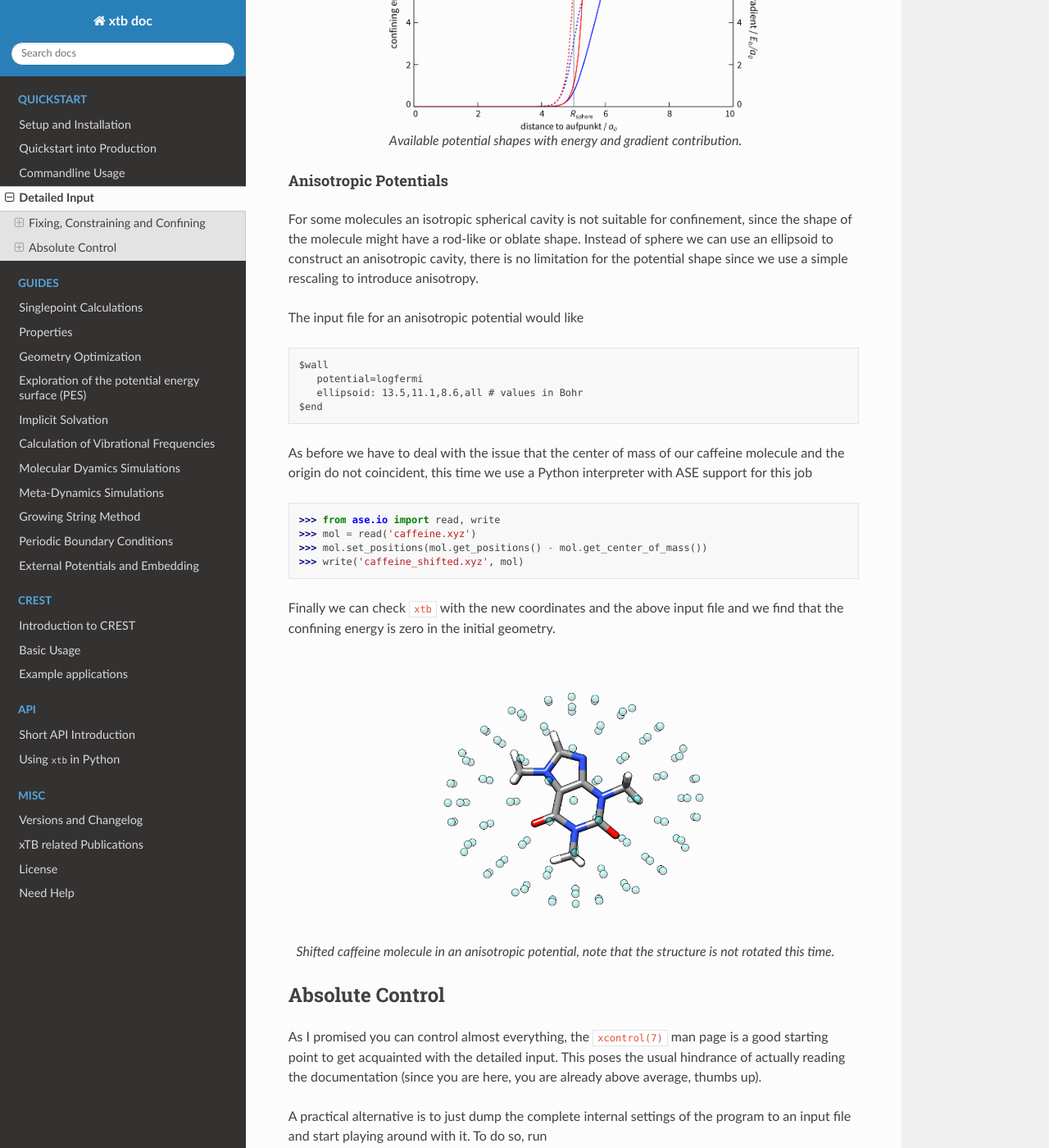
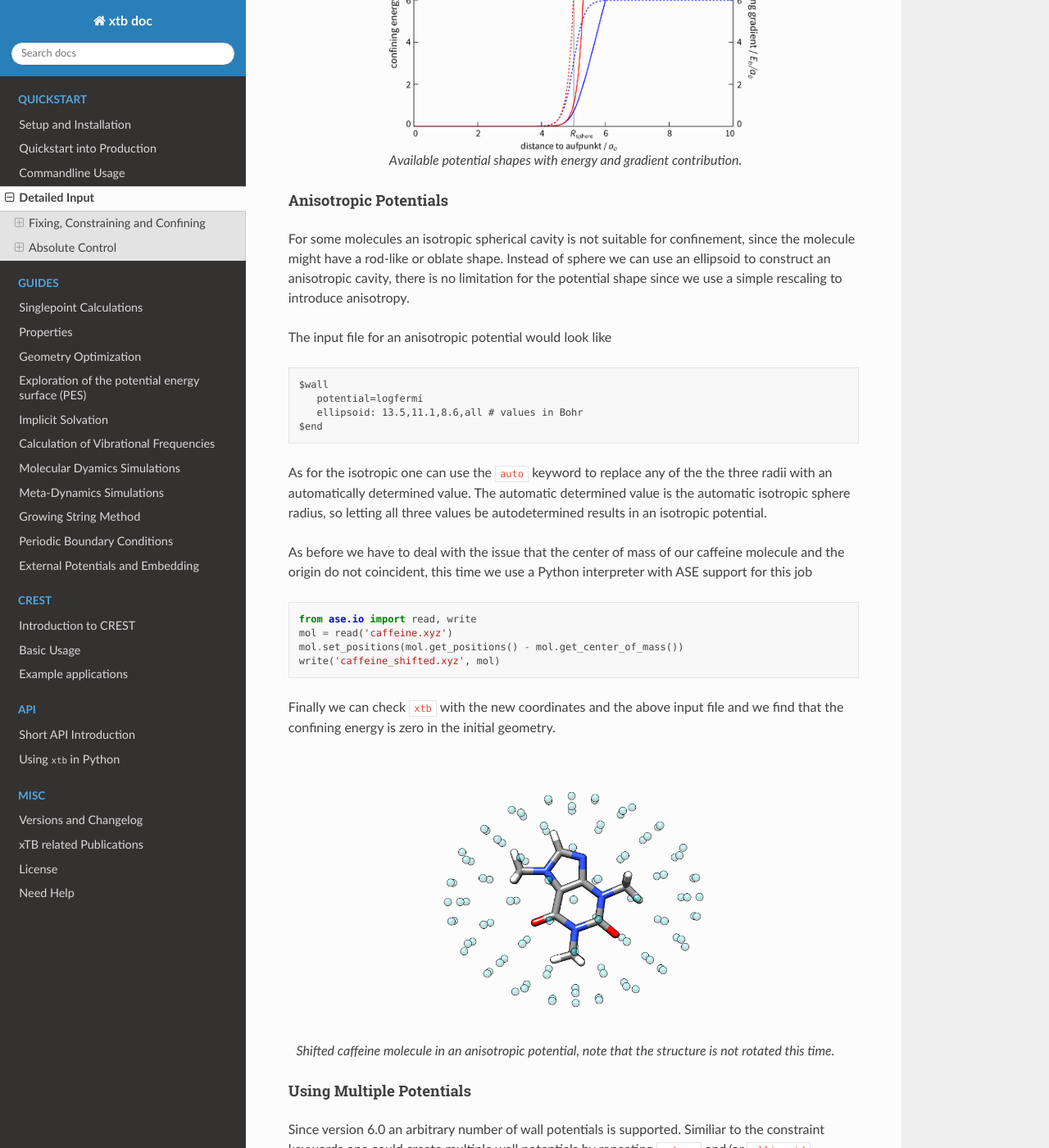
Before and after one commit to grimme-lab/xtb_docs, a Sphinx documentation site: the page built from source/xcontrol.rst, in a window 1280 px wide and 1400 px high, scrolled down 8523 px. Shown: the whole window at 82% size. Built offline with Sphinx 7.4.7 and the Read the Docs theme 2.0.0, drawn with Linux system fonts in a browser that asks for light colours; some of the changed text lies outside the part shown.

Commit message:
minor cleanup for confining
- fix some typos
- remove interpreter prompts from python code
- add information on multiple potentials

```diff
--- a/source/xcontrol.rst
+++ b/source/xcontrol.rst
@@ -436,12 +436,12 @@
 ~~~~~~~~~~~~~~~~~~~~~~
 
 For some molecules an isotropic spherical cavity is not suitable for confinement,
-since the shape of the molecule might have a rod-like or oblate shape.
+since the molecule might have a rod-like or oblate shape.
 Instead of sphere we can use an ellipsoid to construct an anisotropic cavity,
 there is no limitation for the potential shape since we use a simple rescaling
 to introduce anisotropy.
 
-The input file for an anisotropic potential would like
+The input file for an anisotropic potential would look like
 
 .. code-block:: text
 
@@ -450,16 +450,21 @@
       ellipsoid: 13.5,11.1,8.6,all # values in Bohr
    $end
 
+As for the isotropic one can use the ``auto`` keyword to replace any of the
+the three radii with an automatically determined value.
+The automatic determined value is the automatic isotropic sphere radius,
+so letting all three values be autodetermined results in an isotropic potential.
+
 As before we have to deal with the issue that the center of mass of our caffeine
 molecule and the origin do not coincident, this time we use a Python interpreter
 with ASE support for this job
 
 .. code-block:: python
 
-   >>> from ase.io import read, write
-   >>> mol = read('caffeine.xyz')
-   >>> mol.set_positions(mol.get_positions() - mol.get_center_of_mass())
-   >>> write('caffeine_shifted.xyz', mol)
+   from ase.io import read, write
+   mol = read('caffeine.xyz')
+   mol.set_positions(mol.get_positions() - mol.get_center_of_mass())
+   write('caffeine_shifted.xyz', mol)
 
 Finally we can check ``xtb`` with the new coordinates and the above input file and
 we find that the confining energy is zero in the initial geometry.
@@ -470,6 +475,24 @@
 
    Shifted caffeine molecule in an anisotropic potential,
    note that the structure is not rotated this time.
+
+Using Multiple Potentials
+~~~~~~~~~~~~~~~~~~~~~~~~~
+
+Since version 6.0 an arbitrary number of wall potentials is supported.
+Similiar to the constraint keywords one could create multiple wall potentials
+by repeating ``sphere`` and/or ``ellipsoid`` instructions like
+
+.. code-block:: none
+
+   $wall
+      potential=logfermi
+      sphere: auto, all
+      ellipsoid: 13.5,11.1,8.6,all # values in Bohr
+   $end
+
+This could be used to confine different fragments in different sized spheres.
+The only restriction is that the potential shape is global.
 
 Absolute Control
 ================
```
